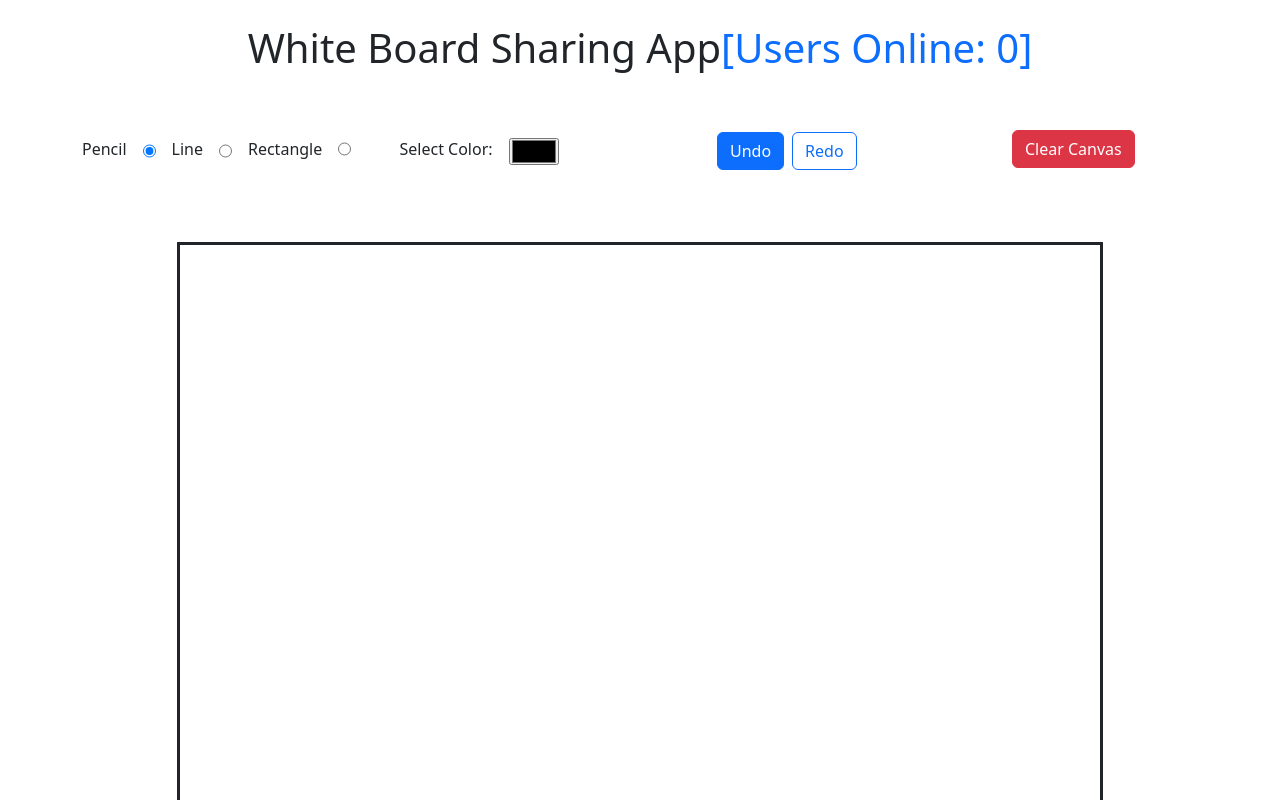
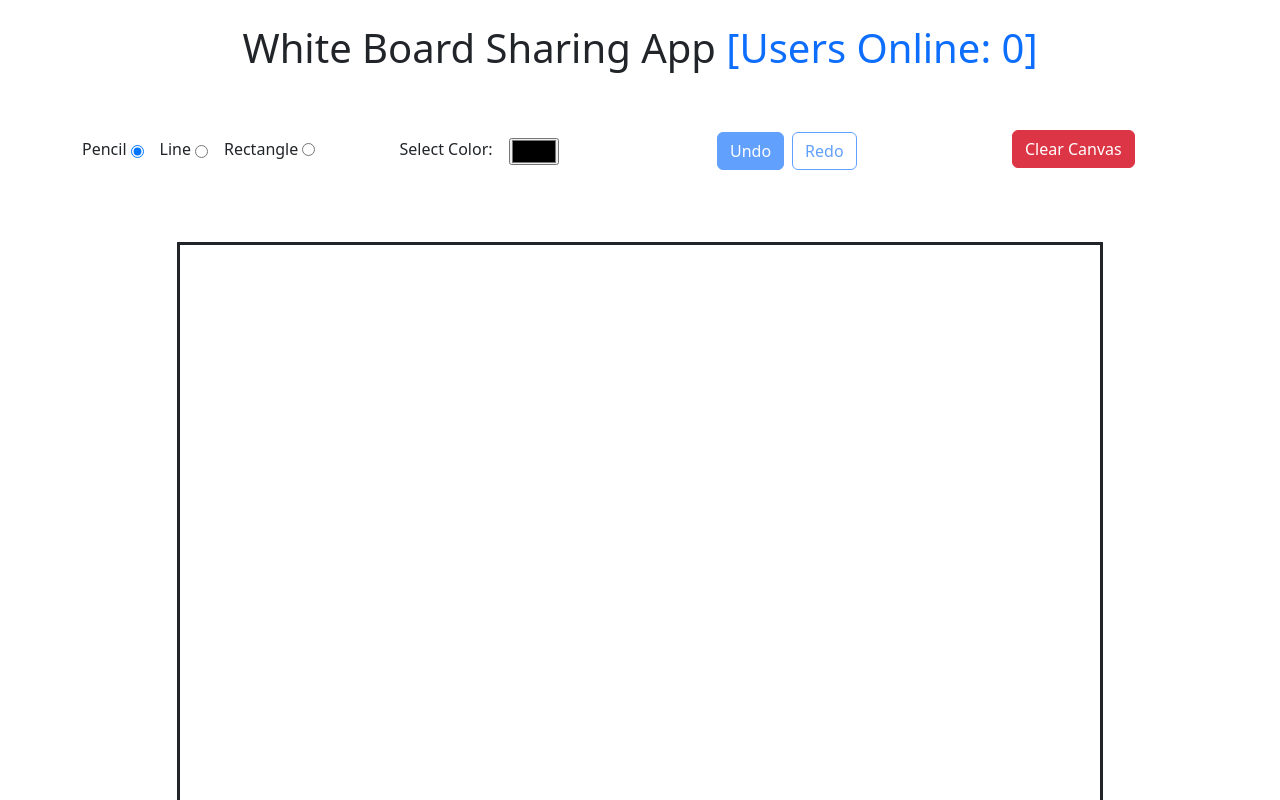
Before and after one commit to DileepaLakshan/WhiteBoard-Sharing-App, a React (Vite) app in the folder white_board_fr/: page /1 in a window 1280 px wide. Shown: the top 800 px of the page. Built offline with nearby package versions, Linux system fonts and the light colour scheme.

Commit message:
undo and redo

```diff
--- a/white_board_fr/src/components/Whiteboard/index.jsx
+++ b/white_board_fr/src/components/Whiteboard/index.jsx
@@ -3,17 +3,25 @@ import rough from "roughjs";
 
 const roughGenerator = rough.generator();
 
-const WhiteBoard = ({ canvasRef, ctxRef, elements = [], setElements, tool }) => { // ✅ Ensured elements is always an array
+const WhiteBoard = ({ canvasRef, ctxRef, elements = [], setElements, tool, color }) => { // ✅ Ensured elements is always an array
   const [isDrawing, setIsDrawing] = useState(false);
 
   useEffect(() => {
     const canvas = canvasRef.current;
     canvas.height = window.innerHeight * 2;
     canvas.width = window.innerWidth * 2;
+    const ctx = canvas.getContext("2d");
 
-    const ctx = canvas.getContext("2d");
+    ctx.strokeStyle = color;
+    ctx.lineWidth = 2;
+    ctx.lineCap = "round";
+
     ctxRef.current = ctx;
   }, []);
+
+  useEffect(() => {
+    ctxRef.current.strokeStyle = color;
+  }, [color]);
 
   useLayoutEffect(() => {
     if (!elements || elements.length === 0) return; // ✅ Prevents accessing elements when undefined
@@ -33,7 +41,14 @@ const WhiteBoard = ({ canvasRef, ctxRef, elements = [], setElements, tool }) =>
             element.offsetX,
             element.offsetY,
             element.width,
-            element.height
+            element.height,
+            {
+              stroke: element.stroke,
+              strokeWidth: 5,
+              roughness: 0
+
+
+            }
           )
         );
       } else if (element.type === "line") {
@@ -42,11 +57,23 @@ const WhiteBoard = ({ canvasRef, ctxRef, elements = [], setElements, tool }) =>
             element.offsetX,
             element.offsetY,
             element.width,
-            element.height
+            element.height,
+            {
+              stroke: element.stroke,
+              strokeWidth: 5,
+              roughness: 0
+            }
           )
         );
       } else if (element.type === "pencil") {
-        roughCanvas.linearPath(element.path || []); // ✅ Fallback to an empty array
+        roughCanvas.linearPath(element.path || [],{
+          stroke: element.stroke,
+          strokeWidth: 5,
+          roughness: 0
+        }
+
+
+        ); // ✅ Fallback to an empty array
       }
     });
   }, [elements]);
@@ -62,7 +89,7 @@ const WhiteBoard = ({ canvasRef, ctxRef, elements = [], setElements, tool }) =>
           offsetX,
           offsetY,
           path: [[offsetX, offsetY]],
-          stroke: "black",
+          stroke: color,
         },
       ]);
     } else if (tool === "line") {
@@ -74,7 +101,7 @@ const WhiteBoard = ({ canvasRef, ctxRef, elements = [], setElements, tool }) =>
           offsetY,
           width: offsetX,
           height: offsetY,
-          stroke: "black",
+          stroke: color,
         },
       ]);
     } else if (tool === "rect") {
@@ -86,7 +113,7 @@ const WhiteBoard = ({ canvasRef, ctxRef, elements = [], setElements, tool }) =>
           offsetY,
           width: 0,
           height: 0,
-          stroke: "black",
+          stroke: color,
         },
       ]);
     }
--- a/white_board_fr/src/pages/RoomPage/index.jsx
+++ b/white_board_fr/src/pages/RoomPage/index.jsx
@@ -2,100 +2,124 @@ import { useRef, useState } from "react";
 import "./index.css";
 import WhiteBoard from "../../components/Whiteboard";
 
-
 const RoomPage = () => {
-
     const canvasRef = useRef(null);
     const ctxRef = useRef(null);
 
     const [tool, setTool] = useState("pencil");
     const [color, setColor] = useState("black");
     const [elements, setElements] = useState([]);
+    const [history, setHistory] = useState([]);
 
+    const handleClearCanvas = () => {
+        const canvas = canvasRef.current;
+        const ctx = canvas.getContext("2d");
+        ctx.fillStyle = "white";
+        ctx.fillRect(0, 0, canvas.width, canvas.height);
+        ctx.clearRect(0, 0, canvas.width, canvas.height);
+        setElements([]);
+        setHistory([]);
+    };
 
+    const undo = () => {
+        if (elements.length === 0) return;
+        setHistory((prevHistory) => [...prevHistory, elements[elements.length - 1]]);
+        setElements((prevElements) => prevElements.slice(0, prevElements.length - 1));
+    };
+
+    const redo = () => {
+        if (history.length === 0) return;
+        setElements((prevElements) => [...prevElements, history[history.length - 1]]);
+        setHistory((prevHistory) => prevHistory.slice(0, prevHistory.length - 1));
+    };
 
     return (
         <div className="row">
-            <h1 className="text-center py-4">White Board Sharing App<span className="text-primary">[Users Online: 0]</span></h1>
-            <div className="col-md-12 gap-3 mt-4 mb-5 d-flex align-items-center justify-content-between ">
-                <div className="d-flex col-md-2  justify-content-center-between gap-3">
+            <h1 className="text-center py-4">
+                White Board Sharing App <span className="text-primary">[Users Online: 0]</span>
+            </h1>
+            <div className="col-md-12 gap-3 mt-4 mb-5 d-flex align-items-center justify-content-between">
+                <div className="d-flex col-md-2 justify-content-between gap-3">
                     <div className="d-flex gap-1 align-items-center">
-                        <lable html for="pencil" >Pencil</lable>
-                    </div>
+                        <label htmlFor="pencil">Pencil</label>
                         <input
                             type="radio"
                             name="tool"
                             id="pencil"
-                        checked={tool==="pencil"}
+                            checked={tool === "pencil"}
                             value="pencil"
                             className="mt-1"
-                        onChange={(e) => setTool(e.target.value)} />
+                            onChange={(e) => setTool(e.target.value)}
+                        />
+                    </div>
 
                     <div className="d-flex gap-1 align-items-center">
-                        <lable for="line" >Line</lable>
-                    </div>
+                        <label htmlFor="line">Line</label>
                         <input
                             type="radio"
                             name="tool"
                             id="line"
-                        checked={tool==="line"}
+                            checked={tool === "line"}
                             value="line"
                             className="mt-1"
-                        onChange={(e) => setTool(e.target.value)} />
+                            onChange={(e) => setTool(e.target.value)}
+                        />
+                    </div>
 
-                    <div className="d-flex  gap-1 align-items-center">
-                        <lable for="rect" >Rectangle</lable>
-                    </div>
+                    <div className="d-flex gap-1 align-items-center">
+                        <label htmlFor="rect">Rectangle</label>
                         <input
                             type="radio"
                             name="tool"
                             id="rect"
-                        checked={tool==="rect"}
+                            checked={tool === "rect"}
                             value="rect"
-                        onChange={(e) => setTool(e.target.value)} />
+                            onChange={(e) => setTool(e.target.value)}
+                        />
+                    </div>
+                </div>
 
-
-                </div>
                 <div className="col-md-2 mx-auto">
-                    <div className="d-flex  align-items-center">
-                        <lable htmlFor="color">Select Color:</lable>
+                    <div className="d-flex align-items-center">
+                        <label htmlFor="color">Select Color:</label>
                         <input
                             type="color"
                             id="color"
                             className="mt-1 ms-3"
                             value={color}
-                        onChange={(e)=>setColor(e.target.value)}/>
-
-
-
+                            onChange={(e) => setColor(e.target.value)}
+                        />
                     </div>
                 </div>
+
                 <div className="col-md-3 d-flex gap-2">
-                    <button className="btn btn-primary mt-1">Undo</button>
-                    <button className="btn btn-outline-primary mt-1">Redo</button>
-                </div>
-                <div className="col-md-2">
-                    <button className="btn btn-danger">Clear Canvas</button>
-
+                    <button className="btn btn-primary mt-1" disabled={elements.length === 0} onClick={undo}>
+                        Undo
+                    </button>
+                    <button className="btn btn-outline-primary mt-1" disabled={history.length === 0} onClick={redo}>
+                        Redo
+                    </button>
                 </div>
 
+                <div className="col-md-2">
+                    <button className="btn btn-danger" onClick={handleClearCanvas}>
+                        Clear Canvas
+                    </button>
+                </div>
             </div>
 
-            <div className="col-md-10 mx-auto mt-4 canvas-box ">
+            <div className="col-md-10 mx-auto mt-4 canvas-box">
                 <WhiteBoard
                     canvasRef={canvasRef}
                     ctxRef={ctxRef}
-                elements = {elements}
+                    elements={elements}
                     setElements={setElements}
+                    color={color}
                     tool={tool}
                 />
-
-
-
             </div>
-
         </div>
-    )
-}
+    );
+};
 
 export default RoomPage;
```
Lines whose indentation alone changed are shown as unchanged.
